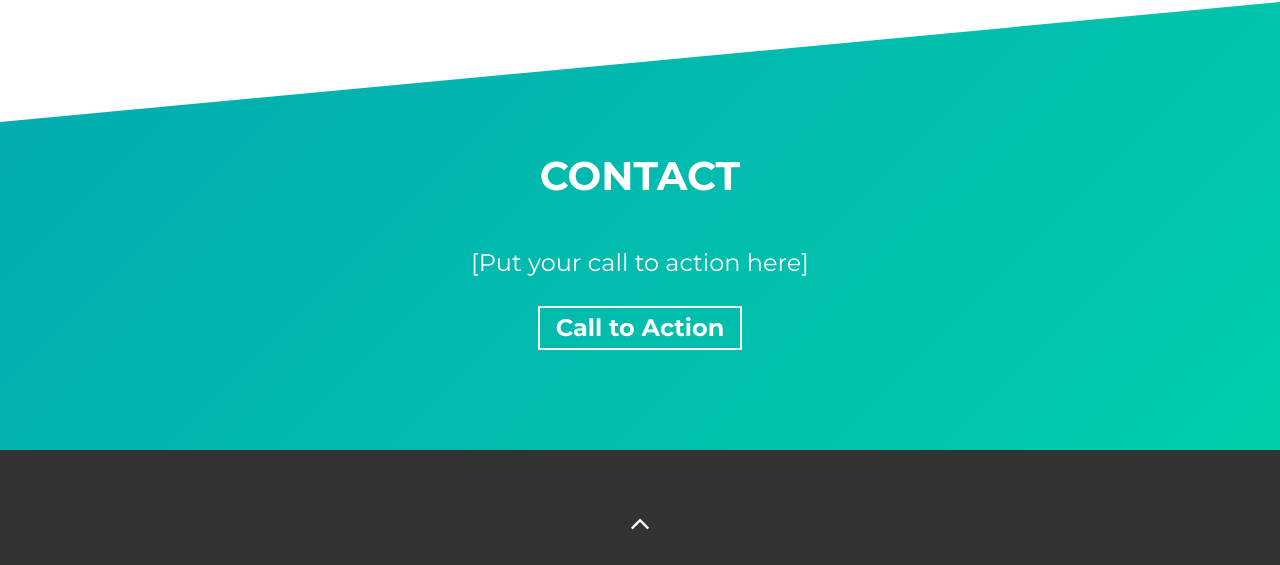
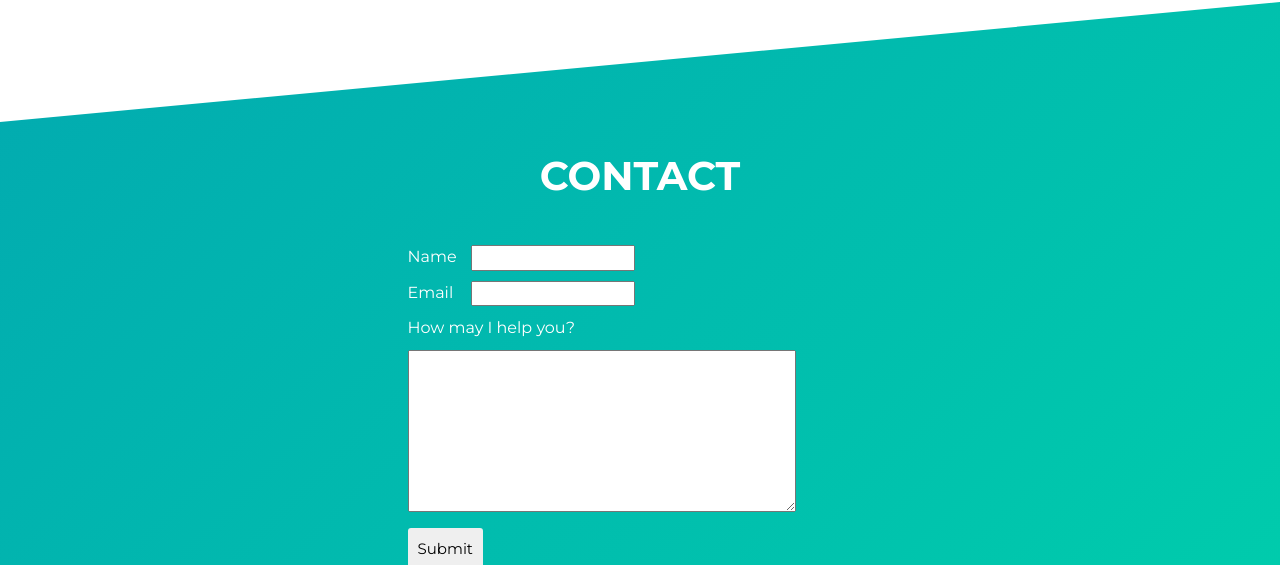
Before and after one commit to onattech/me, a website built with Parcel: page src/index.html in a window 1280 px wide. Shown: the part 2087-2652 px from the top of the page. Built offline with nearby package versions, Linux system fonts and the light colour scheme.

Commit message:
Contact complete

```diff
--- a/src/index.html
+++ b/src/index.html
@@ -214,13 +214,24 @@
 
   <!-- **** Contact Section **** -->
   <section id="contact">
-    <div class="container">
+    <div class="container" style="width: 480px">
       <h2 class="section-title">Contact</h2>
-      <div class="contact-wrapper load-hidden">
+      <form action="https://formspree.io/xqkyrbrr" method="POST" style="text-align: left; font-size: 1.3rem;">
+        <label for="name" class='input-class'>Name</label>
+        <input type="text" name="name" id='name' /><br>
+        <label for="_replyto" class='input-class' style="margin-top: 10px">Email</label>
+        <input type="email" name="_replyto" id='email' /><br>
+        <label for="textarea" id="textarealabel">How may I
+          help you?</label>
+        <textarea name="body" id='textarea' rows="8" cols="50"></textarea><br>
+        <!-- <input type="submit" value="Submit" class='form-submit'/> -->
+        <button value="Submit" class='form-submit'>Submit</button>
+      </form>
+      <!-- <div class="contact-wrapper load-hidden">
         <p class="contact-wrapper__text">[Put your call to action here]</p>
         <a rel="noreferrer" target="_blank" class="cta-btn cta-btn--resume" href="mailto:example@email.com">Call to
           Action</a>
-      </div>
+      </div> -->
     </div>
   </section>
   <!-- /END Contact Section -->
--- a/src/sass/sections/_contact.scss
+++ b/src/sass/sections/_contact.scss
@@ -1,9 +1,5 @@
 #contact {
-  background-image: linear-gradient(
-    135deg,
-    $primary-color 0%,
-    $secondary-color 100%
-  );
+    background-image: linear-gradient(135deg, $primary-color 0%, $secondary-color 100%);
     -webkit-clip-path: polygon(0 15vh, 100% 0, 100% 100%, 0 100%);
     clip-path: polygon(0 15vh, 100% 0, 100% 100%, 0 100%);
     padding: 15rem 0 10rem 0;
@@ -16,6 +12,26 @@
         clip-path: none;
         margin-top: 0;
         -webkit-clip-path: none;
+    }
+
+    .input-class {
+        font-size: 1.6rem;
+        width: 60px;
+    }
+
+    .form-submit {
+        margin-top: 10px;
+        padding: 10px;
+        border: none;
+        border-radius: 3px;
+        font-size: 1.5rem;
+    }
+
+    #textarealabel {
+        display: block;
+        font-size: 1.6rem;
+        margin-top: 10px;
+        margin-bottom: 10px;
     }
 
     .contact-wrapper {
```
Also changed, not shown: src/assets/dataplane_pixel_quite_black_landscape.png (added), src/assets/dataplane_pixel_quite_black_portrait.png (added), 1 other file. Lines whose indentation alone changed are shown as unchanged.
